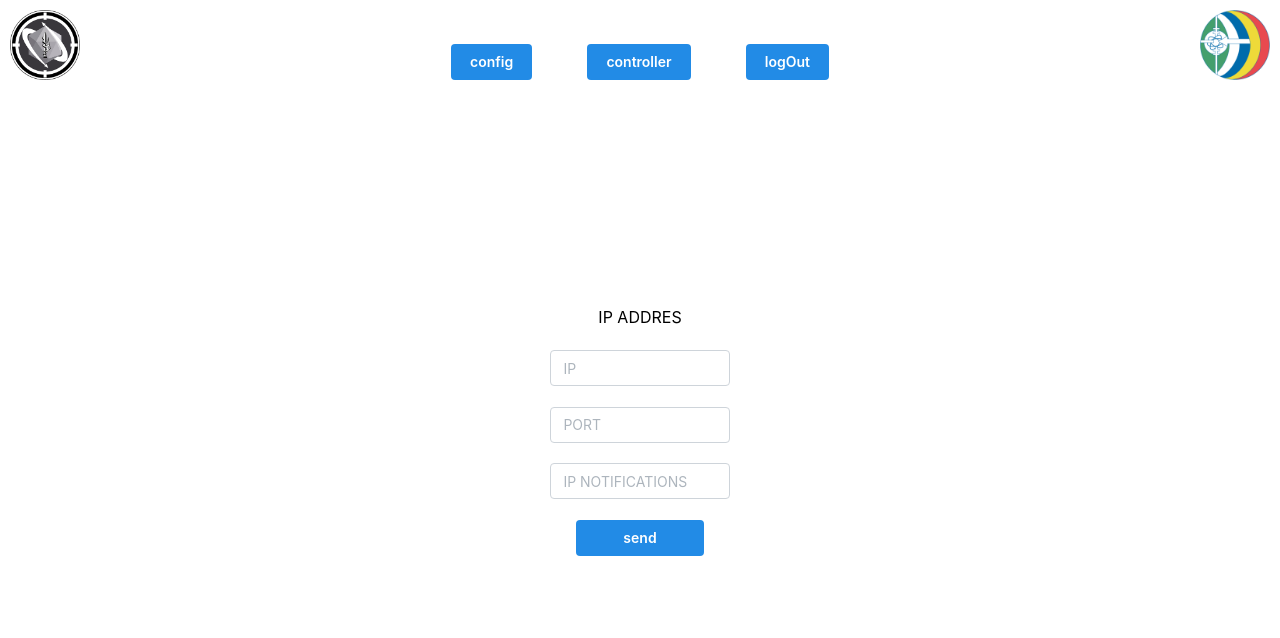
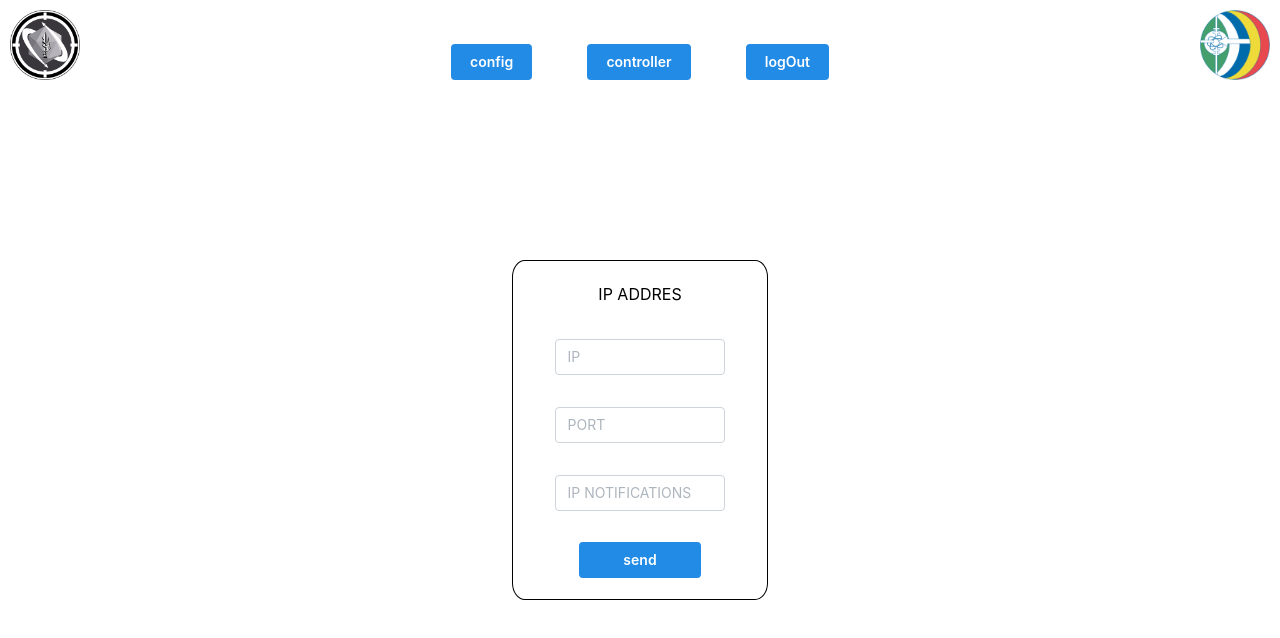
Before and after one commit to neriyaMalachi/ControllerFrontend, a React (Vite) app: page /controllerPage in a window 1280 px wide. Shown: the top 638 px of the page. Built offline with nearby package versions, Linux system fonts and the light colour scheme.

Commit message:
between localstorage in login

```diff
--- a/package.json
+++ b/package.json
@@ -11,7 +11,9 @@
   },
   "dependencies": {
     "@mantine/core": "7.4.2",
+    "@mantine/form": "^7.4.2",
     "@mantine/hooks": "7.4.2",
+    "@tanstack/react-query": "^5.17.19",
     "jsoneditor-react": "^3.1.2",
     "react": "^18.2.0",
     "react-dom": "^18.2.0"
--- a/src/App.tsx
+++ b/src/App.tsx
@@ -5,18 +5,21 @@ import { BrowserRouter, Routes, Route } from "react-router-dom";
 import Loginpage from "./pages/Loginpage";
 import ConfigPage from "./pages/ConfigPage";
 import ControllerPage from "./pages/ControllerPage";
+import { QueryClient, QueryClientProvider } from "@tanstack/react-query";
 import NavBar from "./pages/NavBar";
 export default function App() {
+  const queryClient = new QueryClient();
   return (
     <MantineProvider theme={theme}>
+      <QueryClientProvider client={queryClient}>
         <BrowserRouter>
           <Routes>
             <Route path="/" element={<Loginpage />} />
             <Route path="/configPage" element={<ConfigPage />} />
             <Route path="/controllerPage" element={<ControllerPage />} />
-
           </Routes>
         </BrowserRouter>
+      </QueryClientProvider>
     </MantineProvider>
   );
 }
--- a/src/pages/ConfigPage.tsx
+++ b/src/pages/ConfigPage.tsx
@@ -18,7 +18,11 @@ function ConfigPage() {
         <Editor
           theme="monokai"
           value={jsonData}
-          onChange={(newValue: any) => setjsonData(newValue)}
+          onChange={(newValue: any) => {
+            console.log(newValue);
+
+            setjsonData(newValue);
+          }}
           name="UNIQUE_ID_OF_DIV"
           editorProps={{ $blockScrolling: true }}
         />
--- a/src/pages/ControllerPage.tsx
+++ b/src/pages/ControllerPage.tsx
@@ -1,20 +1,97 @@
-import { Box, Button,  Center, Flex, Input, Text } from "@mantine/core";
+import { Box, Button, Center, Flex, Input, Text } from "@mantine/core";
 import NavBar from "./NavBar";
+import { useState } from "react";
 
 function ControllerPage() {
+  const [ipAddress, setIpAddress] = useState("");
+  const [port, setPort] = useState("");
+  const [ipNotifications, setIpNotifications] = useState("");
+
+  const validateIpAddress = () => {
+    const ipv4Regex = /^(\d{1,3}\.){3}\d{1,3}$/;
+    if (ipv4Regex.test(ipAddress)) {
+      const parts = ipAddress.split(".");
+      for (let part of parts) {
+        if (parseInt(part) > 255) {
+          return false;
+        }
+      }
+      return true;
+    } else {
+      return false;
+    }
+  };
+  const validateIpNotifications = () => {
+    const ipv4Regex = /^(\d{1,3}\.){3}\d{1,3}$/;
+    if (ipv4Regex.test(ipNotifications)) {
+      const parts = ipNotifications.split(".");
+      for (let part of parts) {
+        if (parseInt(part) > 255) {
+          return false;
+        }
+      }
+      return true;
+    } else {
+      return false;
+    }
+  };
+  const validatePort = () => {
+    if (parseInt(port) > 0 && parseInt(port) < 65536) {
+      return true;
+    }
+    return false;
+  };
+
   return (
-    <Box  >
-    <NavBar/>
-    <Center w={"100%"} h={"85vh"}>
-      <Flex w={"20%"} h={"40%"} direction={"column"} justify={"space-around"} align={"center"} >
-        <Text  >IP ADDRES</Text>
-        <Input w={"70%"} type="text" placeholder="IP" />
-        <Input w={"70%"} type="text" placeholder="PORT" />
-        <Input w={"70%"} type="text" placeholder="IP NOTIFICATIONS" />
+    <Box>
+      <NavBar />
+      <Center w={"100%"} h={"85vh"}>
+        <Flex
+          w={"20%"}
+          h={"50%"}
+          direction={"column"}
+          justify={"space-around"}
+          p={"5"}
+          align={"center"}
+          style={{
+            border:"1px solid",
+            borderRadius:"5%"
+          }}
+        >
+          <Text>IP ADDRES</Text>
+          <Input
+            w={"70%"}
+            type="text"
+            placeholder="IP"
+            onChange={(e) => setIpAddress(e.target.value)}
+          />
+          <Input
+            w={"70%"}
+            type="text"
+            placeholder="PORT"
+            onChange={(e) => setPort(e.target.value)}
+          />
+          <Input
+            w={"70%"}
+            type="text"
+            placeholder="IP NOTIFICATIONS"
+            onChange={(e) => setIpNotifications(e.target.value)}
+          />
 
-        <Button w={"50%"}>send</Button>
-      </Flex>
-    </Center>
+          <Button
+            w={"50%"}
+            onClick={() => {
+            validateIpNotifications
+            validateIpAddress
+            validatePort
+
+
+            }}
+          >
+            send
+          </Button>
+        </Flex>
+      </Center>
     </Box>
   );
 }
--- a/src/pages/Loginpage.tsx
+++ b/src/pages/Loginpage.tsx
@@ -1,12 +1,21 @@
 import { Card, Text, Button, Center, Flex, Input } from "@mantine/core";
+import { useQuery, useQueryClient } from "@tanstack/react-query";
 import { useState } from "react";
 import { Link, useNavigate } from "react-router-dom";
 function Loginpage() {
+  // const storageUsers = JSON.parse(localStorage.getItem("items"));
+
   const navigate = useNavigate();
   const [password, setPassword] = useState("");
   const [userName, setUserName] = useState("");
+  // const [allUsers, setAllUsers] = useState("");
+  const [messageError, setMessageError] = useState(false);
+  const users = useQuery({
+    queryKey: ["getUsers"],
+    queryFn: () => localStorage.setItem("user", JSON.stringify(userName)),
+  });
+  console.log(users);
 
-  const [messageError, setMessageError] = useState(false);
   const validation = () => {
     const lower = new RegExp("(?=.*[a-z])");
     const upper = new RegExp("(?=.*[A-Z])");
@@ -14,19 +23,21 @@ function Loginpage() {
     const special = new RegExp("(?=.*[!@#$%^&*])");
     const length = new RegExp("(?=.{6,})");
 
-    if (
-      lower.test(password) &&
-      upper.test(password) &&
-      numbers.test(password) &&
-      special.test(password) &&
-      length.test(password)&&
-      userName.length > 2
-    ) {
-      navigate("/configPage");
-    } else {
-      setMessageError(true);
-    }
+    // if (
+    //   lower.test(password) &&
+    //   upper.test(password) &&
+    //   numbers.test(password) &&
+    //   special.test(password) &&
+    //   length.test(password) &&
+    //   userName.length > 2
+    // ) {
+      // setAllUsers(userName);
+      // navigate("/configPage");
+    // } else {
+      // setMessageError(true);
+    // }
   };
+  // console.log(localStorage{password});
 
   return (
     <Center h={"100vh"}>
@@ -67,7 +78,8 @@ function Loginpage() {
         </Button>
         {messageError ? (
           <Text c={"red"} size="xs">
-            חייב להכיל: סימן, אות גדולה וקטנה, מספר ,וארך מינימלי 6 ,ושם משתמש מעל 2 אותיות
+            חייב להכיל: סימן, אות גדולה וקטנה, מספר ,וארך מינימלי 6 ,ושם משתמש
+            מעל 2 אותיות
           </Text>
         ) : (
           <></>
```
Also changed, not shown: context/store.ts (added), 2 other files (tests, documents, lock files or other folders). Lines whose indentation alone changed are shown as unchanged.
